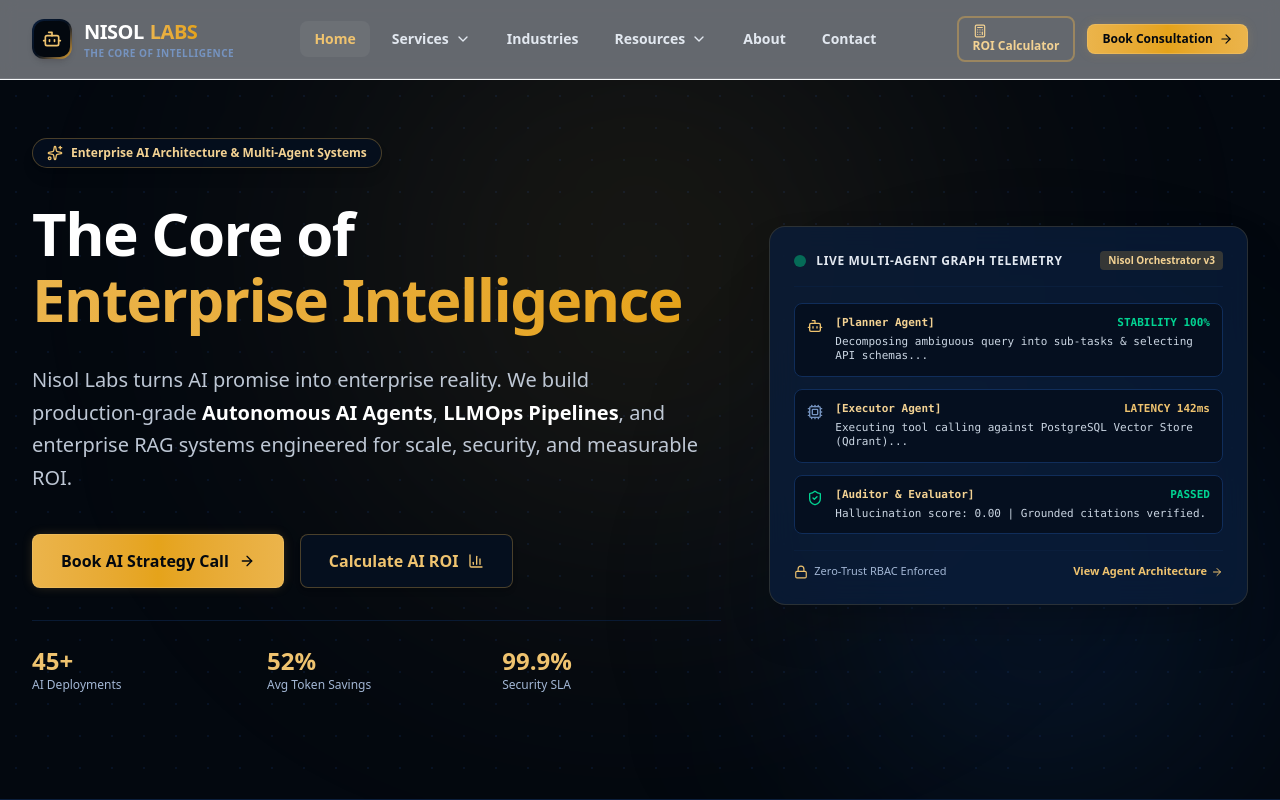
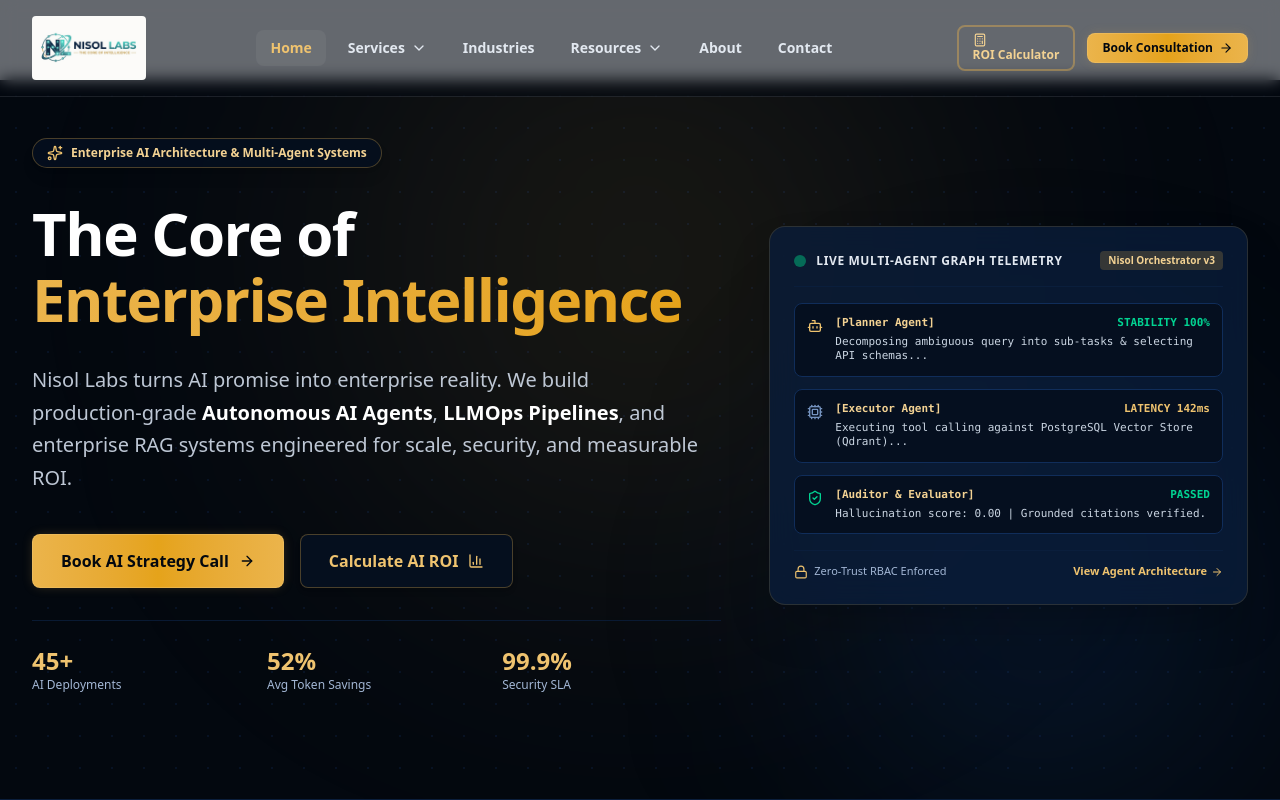
Before and after one commit to ssooraj24/NisolLabsWeb, a Next.js app: page / in a window 1280 px wide. Shown: the top 800 px of the page. Built offline with nearby package versions, Linux system fonts and the light colour scheme.

Commit message:
changed services pages

```diff
--- a/src/components/layout/Footer.tsx
+++ b/src/components/layout/Footer.tsx
@@ -14,20 +14,12 @@
 
           {/* Brand Info */}
           <div className="lg:col-span-2 space-y-4">
-            <Link href="/" className="flex items-center gap-3">
-              <div className="w-10 h-10 rounded-xl bg-gradient-to-br from-navy-800 via-navy-900 to-golden-600 p-0.5 shadow-md">
-                <div className="w-full h-full bg-navy-950 rounded-[10px] flex items-center justify-center">
-                  <Bot className="w-5 h-5 text-golden-400" />
-                </div>
-              </div>
-              <div>
-                <span className="text-xl font-black tracking-tight text-white flex items-center gap-1.5">
-                  NISOL <span className="golden-gradient-text">LABS</span>
-                </span>
-                <span className="block text-[10px] font-semibold tracking-wider uppercase text-navy-300">
-                  The Core of Intelligence
-                </span>
-              </div>
+            <Link href="/" className="flex items-center gap-2">
+              <img
+                src="/logo.png"
+                alt="Nisol Labs Logo"
+                className="h-14 md:h-16 w-auto object-contain rounded"
+              />
             </Link>
 
             <p className="text-sm text-navy-200/80 leading-relaxed max-w-sm">
--- a/src/components/layout/Navbar.tsx
+++ b/src/components/layout/Navbar.tsx
@@ -68,21 +68,12 @@
     >
       <div className="max-w-7xl mx-auto px-4 sm:px-6 lg:px-8">
         <div className="flex items-center justify-between">
-          {/* Brand Logo */}
-          <Link href="/" className="flex items-center gap-3 group">
-            <div className="w-10 h-10 rounded-xl bg-gradient-to-br from-navy-800 via-navy-900 to-golden-600 p-0.5 shadow-md group-hover:shadow-golden-500/20 transition-all">
-              <div className="w-full h-full bg-navy-950 rounded-[10px] flex items-center justify-center">
-                <Bot className="w-5 h-5 text-golden-400 group-hover:scale-110 transition-transform" />
-              </div>
-            </div>
-            <div>
-              <span className="text-xl font-black tracking-tight text-white flex items-center gap-1.5">
-                NISOL <span className="golden-gradient-text">LABS</span>
-              </span>
-              <span className="block text-[10px] font-semibold tracking-wider uppercase text-navy-300">
-                The Core of Intelligence
-              </span>
-            </div>
+          <Link href="/" className="flex items-center gap-2 group">
+            <img
+              src="/logo.png"
+              alt="Nisol Labs Logo"
+              className="h-14 md:h-16 w-auto object-contain transition-all group-hover:scale-[1.02] rounded"
+            />
           </Link>
 
           {/* Desktop Navigation Links */}
```
Also changed, not shown: public/logo.png (added).
